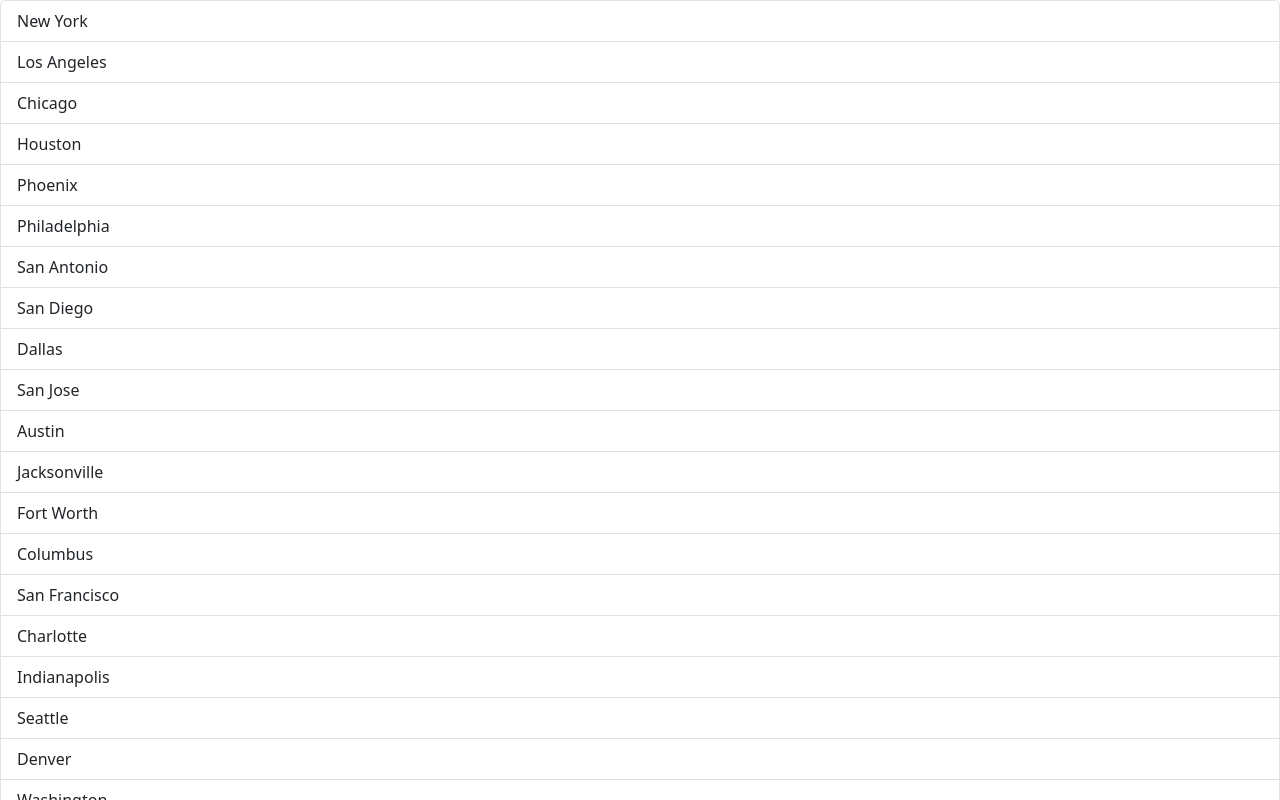
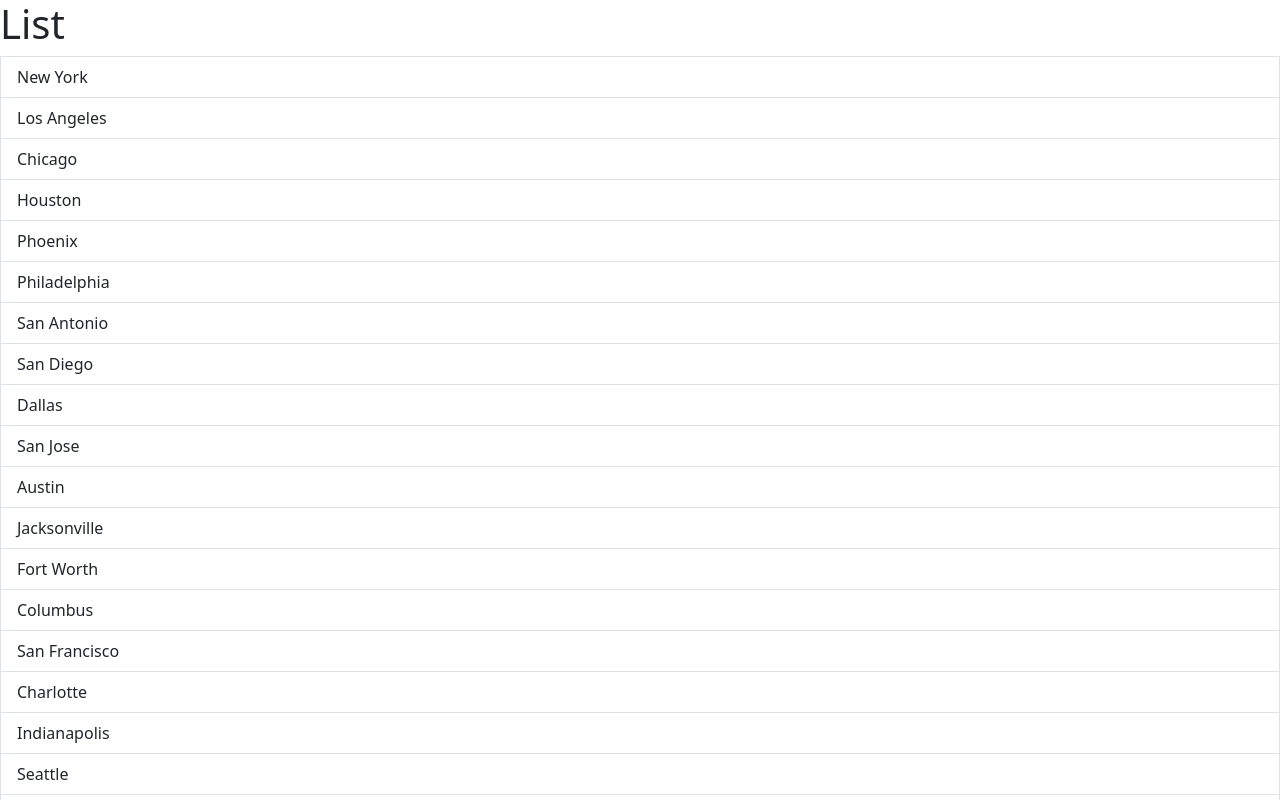
Before and after one commit to holcay92/ReactTutorial, a React (Vite) app: page / in a window 1280 px wide. Shown: the top 800 px of the page. Built offline with nearby package versions, Linux system fonts and the light colour scheme.

Commit message:
shorter ternary operator example used

```diff
--- a/src/components/ListGroup.tsx
+++ b/src/components/ListGroup.tsx
@@ -1,5 +1,5 @@
 function ListGroup() {
-  const items = [
+  let items = [
     "New York",
     "Los Angeles",
     "Chicago",
@@ -101,8 +101,18 @@ function ListGroup() {
     "Boise",
     "San Bernardino",
   ];
+  //items = [];
+
+  const getEmptyMessage = () => {
+    return items.length === 0 ? <p>There are no items in the list.</p> : null;
+  };
+
   return (
     <ul className="list-group">
+      <h1>List</h1>
+      {/*getEmptyMessage()*/}
+      {/* it is the same as above with short circuit operator */}
+      {items.length === 0 && <p>There are no items in the list.</p>}
       {items.map((item, index) => (
         <li className="list-group-item" key={index}>
           {item}
```
